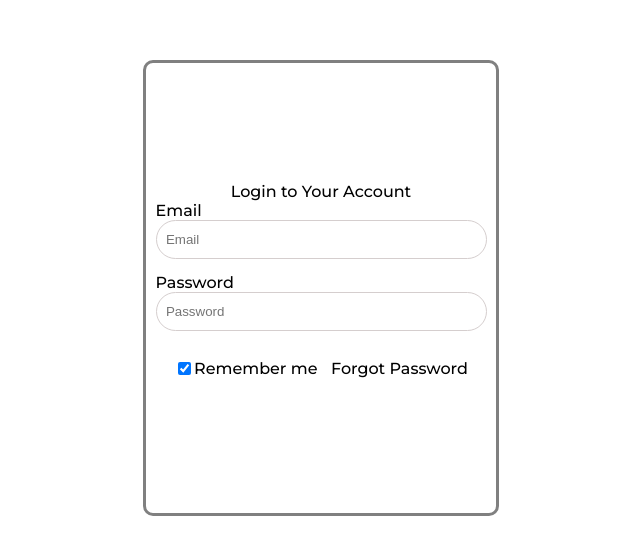
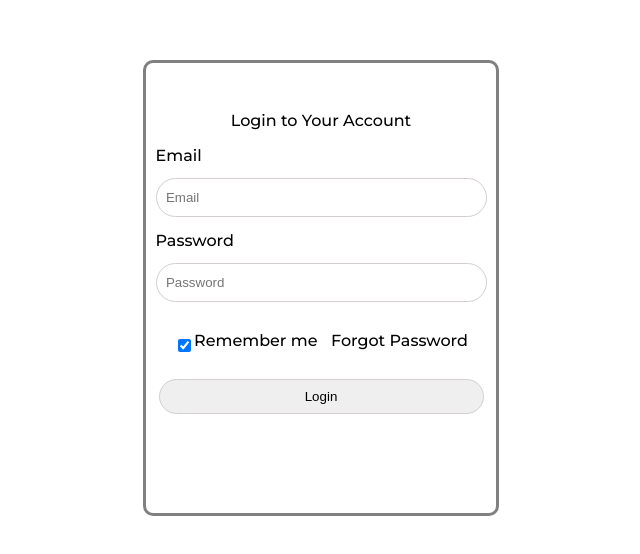
Before and after one commit to jonnyleealas/taco-app, a React (Create React App) app: page / in a window 1280 px wide. Shown: the part 112-666 px from the top of the page, without its empty margins (319-959 px from the left). Built offline with nearby package versions, Linux system fonts and the light colour scheme.

Commit message:
added button and fixed margin for login card

```diff
--- a/src/Components/sign-on-page/sign-in/Sign-In.js
+++ b/src/Components/sign-on-page/sign-in/Sign-In.js
@@ -37,6 +37,9 @@ const SignUp = () => {
                 Forgot Password
             </span>
             </div>
+            <div>
+                <button className='input-bar'>Login</button>
+            </div>
         </div>
     )
 }
--- a/src/Components/sign-on-page/sign-in/sign-in.css
+++ b/src/Components/sign-on-page/sign-in/sign-in.css
@@ -9,9 +9,12 @@
     display: flex;
     flex-direction: column;
     align-items: center;
-    justify-content: center;
+    justify-content: start;
+}
 
-
+.login-h1 {
+    margin-top: 3em;
+    margin-bottom: 1em;
 }
 
 .input-bar{
@@ -22,6 +25,7 @@
     width: 325px;
     height: 35px;
 
+    margin-top: 1em;
     margin-bottom: 1em;
 
 
```
